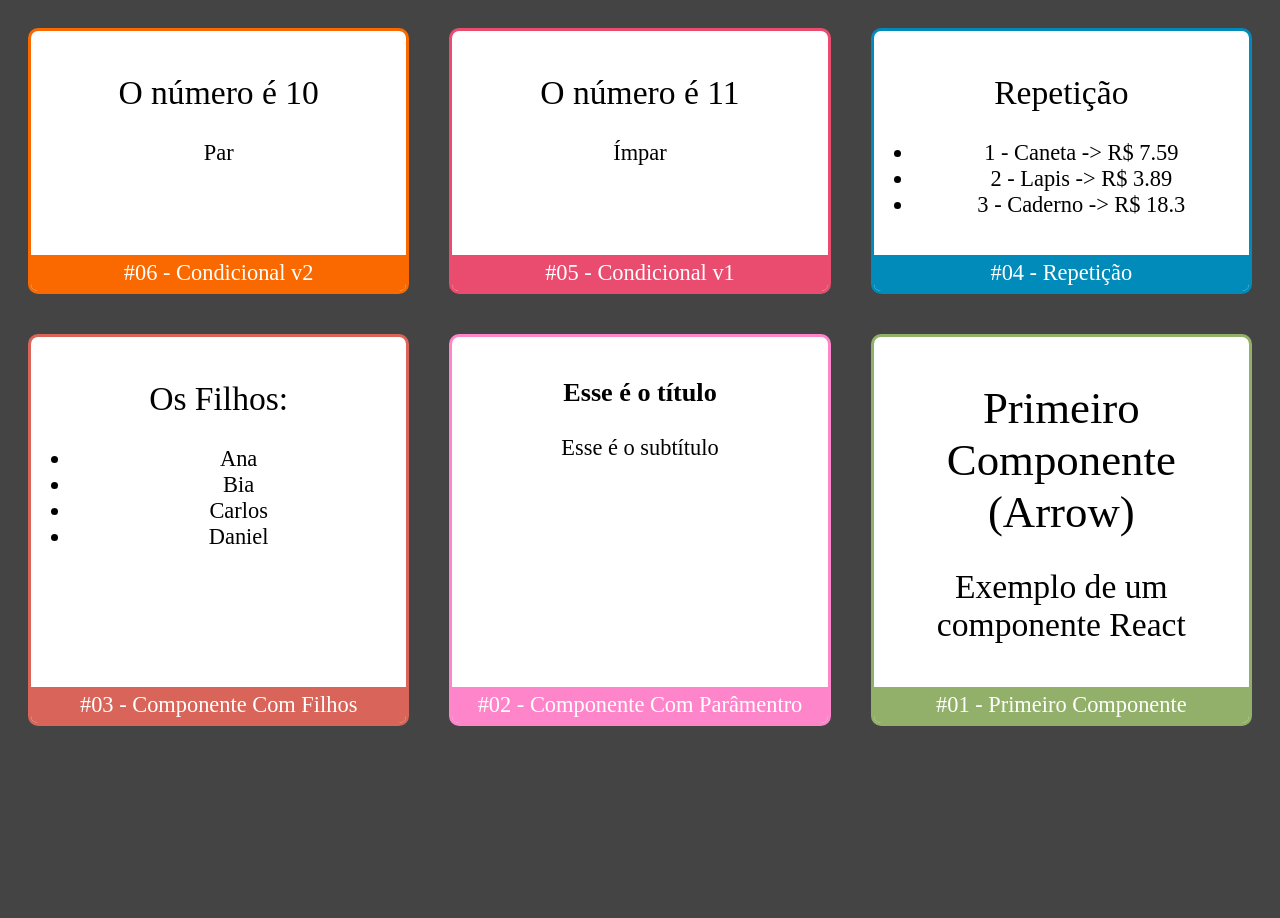
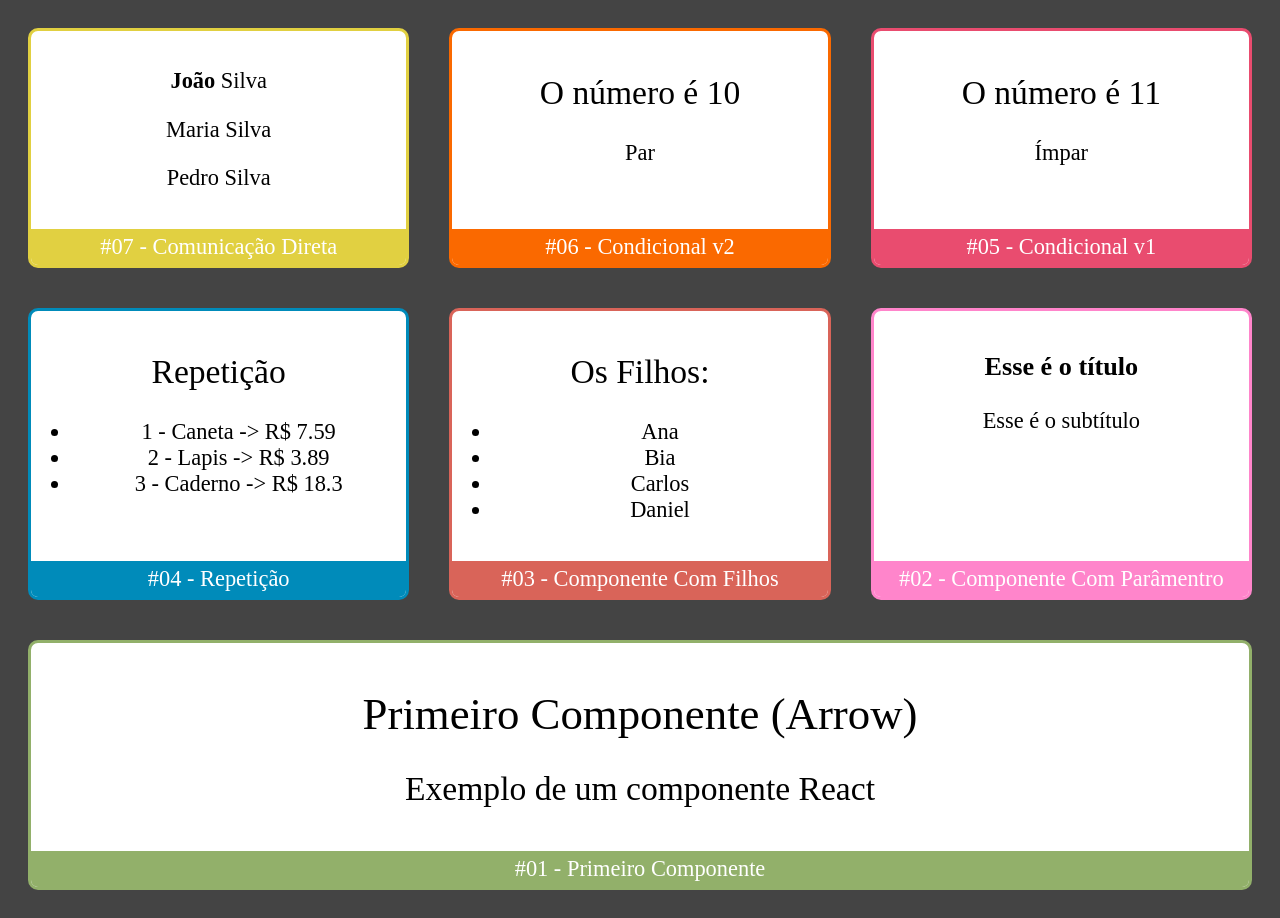
Before and after one commit to felipemjesuss/fundamentos-react, a React (Create React App) app: page / in a window 1280 px wide. Before the commit the page ends 800 px from the top, so only its background shows below. Built offline with nearby package versions, Linux system fonts and the light colour scheme.

Commit message:
Comunicação direta v1

```diff
--- a/src/App.jsx
+++ b/src/App.jsx
@@ -8,9 +8,15 @@ import Card from './components/layout/Card'
 import Repeticao from './components/basicos/Repeticao'
 import Condicional from './components/basicos/Condicional'
 import CondicionalComIf from './components/basicos/CondicionalComIf'
+import Pai from './components/comunicacao/direta/Pai'
 
 export default props =>
     <div className="App">
+        <Card
+            titulo="#07 - Comunicação Direta"
+            color="#E1D041">
+            <Pai />
+        </Card>
         <Card
             titulo="#06 - Condicional v2"
             color="#FA6900">
--- /dev/null
+++ b/src/components/comunicacao/direta/Filho.jsx
@@ -0,0 +1,6 @@
+import React from 'react'
+
+export default props =>
+    <div>
+        <p>{props.children} {props.sobrenome}</p>
+    </div>
--- /dev/null
+++ b/src/components/comunicacao/direta/Pai.jsx
@@ -0,0 +1,9 @@
+import React from 'react'
+import Filho from './Filho'
+
+export default props =>
+    <div>
+        <Filho sobrenome="Silva"><strong>João</strong></Filho>
+        <Filho sobrenome="Silva">Maria</Filho>
+        <Filho sobrenome="Silva">Pedro</Filho>
+    </div>
```
